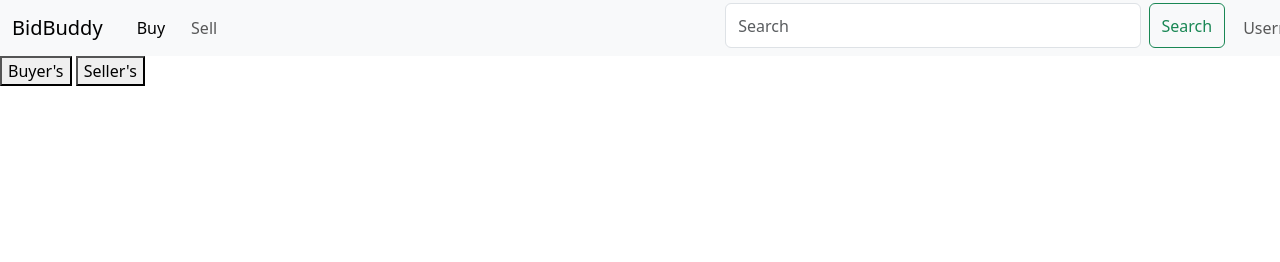
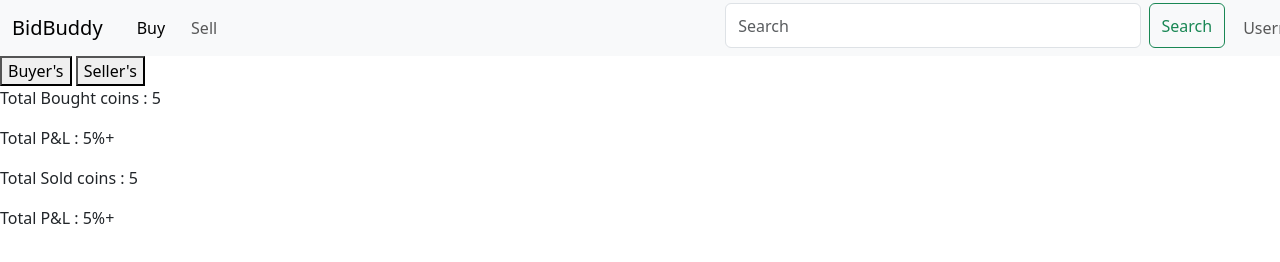
Before and after one commit to Aniket-Sable/web, a plain HTML site: page portfolio.html in a window 1280 px wide. Shown: the top 262 px of the page. Drawn offline with nearby package versions, Linux system fonts and the light colour scheme.

Commit message:
portfolio modifid

```diff
--- a/portfolio.html
+++ b/portfolio.html
@@ -58,10 +58,15 @@
     <!-- Add more tab buttons as needed -->
 
     <div id="tab1" class="tabcontent">
+        <p>Total Bought coins : 5</p>
+        <p>Total P&L : 5%+</p>
 
     </div>
 
     <div id="tab2" class="tabcontent">
+        <p>Total Sold coins : 5</p>
+        <p>Total P&L : 5%+</p>
+
 
     </div>
     <!-- Add more tab content sections as needed -->
```
